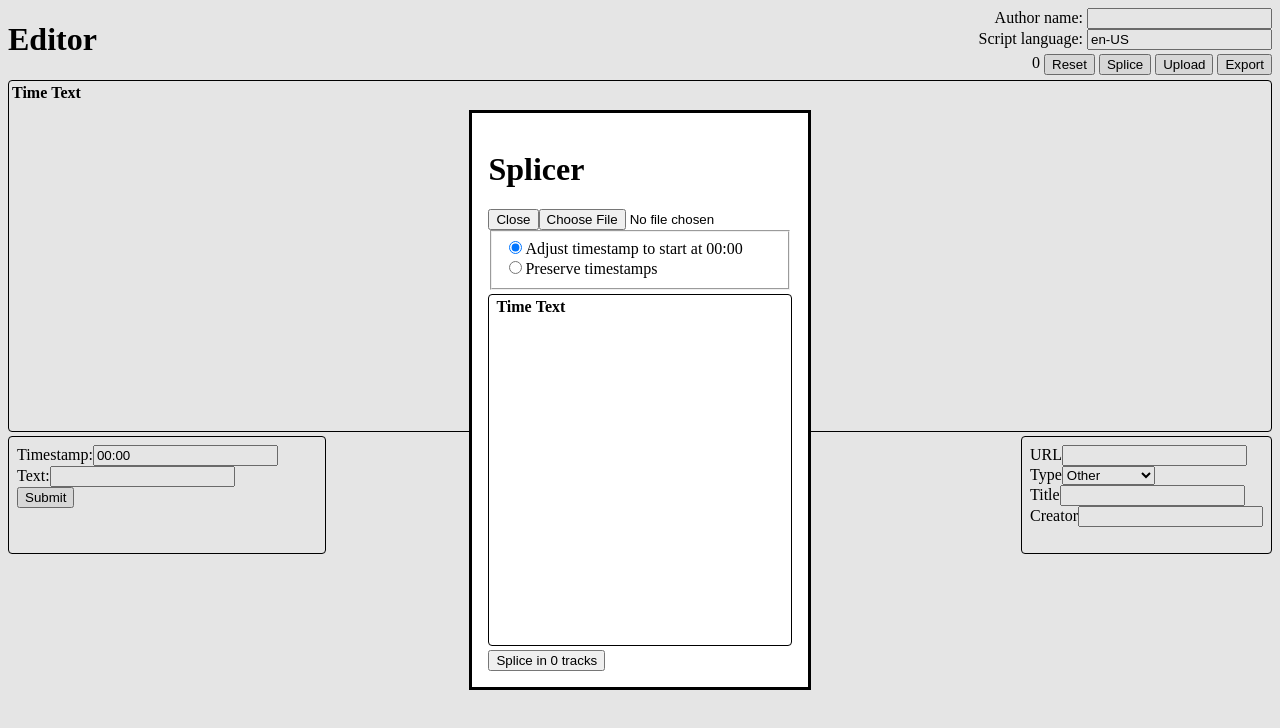
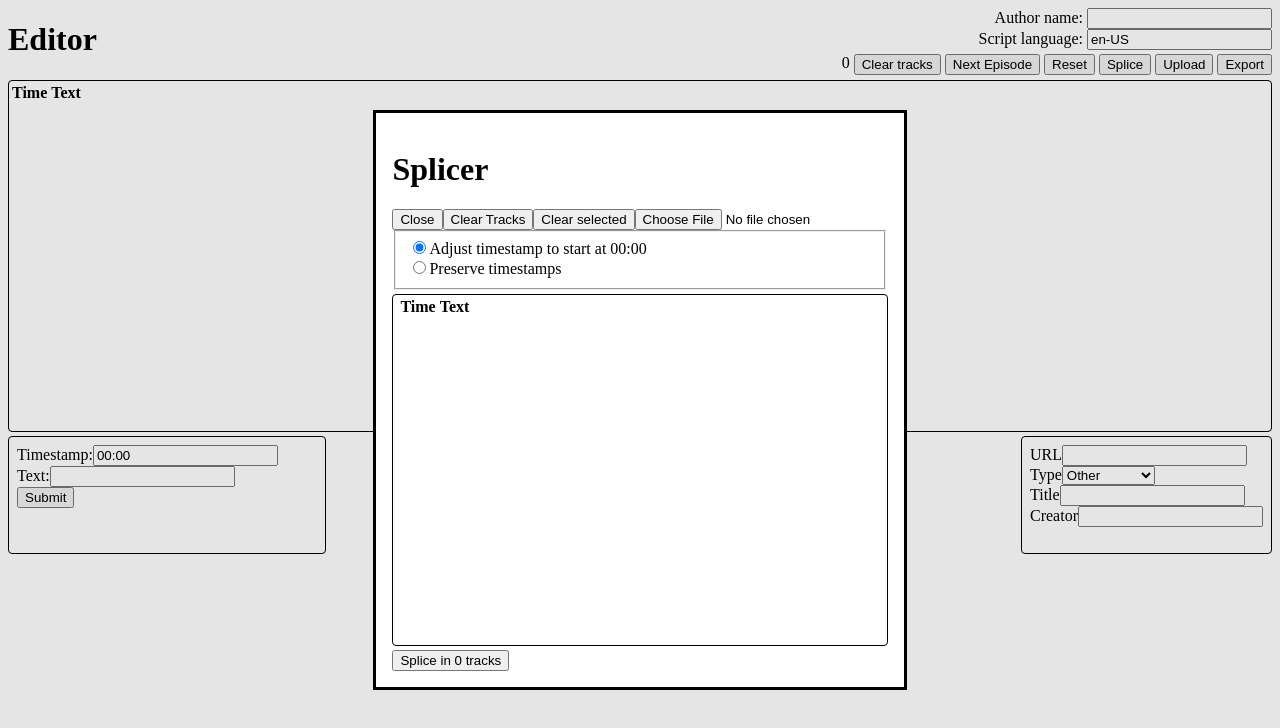
Before and after one commit to julianna-langston/ScreenReaderDescription, a React (Vite) app in the folder editor/: page / in a window 1280 px wide. Both pictures are taken after a click on the button "Splice". Shown: the top 728 px of the page. Built offline with nearby package versions, Linux system fonts and the light colour scheme.

Commit message:
Enhance editor and splicer

```diff
--- a/editor/src/App.tsx
+++ b/editor/src/App.tsx
@@ -221,6 +221,30 @@ function App() {
           }}
         >
           <span>{tracks.length}</span>
+          <button onClick={() => {
+            if(!confirm("Are you sure?")){
+              return;
+            }
+            setTracks([]);
+            localStorage.removeItem("saved-tracks");
+
+          }}>Clear tracks</button>
+          <button onClick={() => {
+            if(!confirm("Are you sure?")){
+              return;
+            }
+            setTracks([]);
+            localStorage.removeItem("saved-tracks");
+            setTrackTimestamp("00:00");
+            setUrl("");
+            localStorage.removeItem("saved-url");
+            setTitle("");
+            localStorage.removeItem("saved-title");
+            setEpisode(episode+1);
+            localStorage.setItem("saved-episode", String(episode+1));
+          }}>
+            Next Episode
+          </button>
           <button
             onClick={() => {
               if (confirm("Are you sure?")) {
@@ -322,6 +346,11 @@ function App() {
               aria-invalid={!trackTimestampValid}
               value={trackTimestamp}
               onChange={(e) => setTrackTimestamp(e.target.value)}
+              onKeyDown={(e) => {
+                if (e.key === "Enter") {
+                  onSubmit();
+                }
+              }}
             />
           </label>
 
--- a/editor/src/Splicer.tsx
+++ b/editor/src/Splicer.tsx
@@ -1,6 +1,20 @@
 import { useEffect, useRef, useState } from "react";
 import { convertTimestampToNumber, displayTimestamp } from "./utils";
 import { ScriptInfo } from "./types";
+
+const getAnscestorOfType = (elem: Node | null, type: string): Node | null => {
+  if(elem === null){
+    return null;
+  }
+  if(elem.nodeName === type){
+    return elem;
+  }
+  return getAnscestorOfType(elem.parentElement, type);
+}
+
+function array_unique<T>(arr: T[]){
+  return [...new Set(arr)];
+}
 
 interface ScriptTrack {
   timestamp: number;
@@ -20,7 +34,7 @@ const Splicer = ({ open, closed, tracksCallback, timestamp }: SplicerProps) => {
 
   useEffect(() => {
     if(open){
-        dialogRef.current?.showModal();
+      dialogRef.current?.showModal();
     }
   }, [open])
 
@@ -32,6 +46,15 @@ const Splicer = ({ open, closed, tracksCallback, timestamp }: SplicerProps) => {
         dialogRef.current?.close();
         closed();
       }}>Close</button>
+
+      <button onClick={() => {
+        setTracks([]);
+        setSelected([]);
+      }}>Clear Tracks</button>
+
+      <button onClick={() => {
+        setSelected([]);
+      }}>Clear selected</button>
 
       <input
         type="file"
@@ -72,7 +95,29 @@ const Splicer = ({ open, closed, tracksCallback, timestamp }: SplicerProps) => {
       </fieldset>
 
       <div className="track-display">
-        <table>
+        <table onMouseUp={() => {
+          const selection = document.getSelection();
+          if(selection?.type !== "Range"){
+            return;
+          }
+          const startIndex = Number(getAnscestorOfType(selection.anchorNode, "TR")?.getAttribute("data-index"));
+          const endIndex = Number(getAnscestorOfType(selection.focusNode, "TR")?.getAttribute("data-index"));
+
+          if(isNaN(startIndex) || isNaN(endIndex)){
+            return;
+          }
+
+          const arr = [];
+          const rangeLength = Math.abs(endIndex - startIndex);
+          const direction = (endIndex - startIndex) < 0 ? -1 : 1;
+          let cursor = startIndex;
+          while(arr.length <= rangeLength){
+            arr.push(cursor);
+            cursor += direction;
+          }
+
+          setSelected(array_unique(selected.concat(arr)));
+        }}>
           <thead>
             <tr>
               <th scope="col" aria-label="Should Splice?"></th>
@@ -82,7 +127,7 @@ const Splicer = ({ open, closed, tracksCallback, timestamp }: SplicerProps) => {
           </thead>
           <tbody>
             {tracks.map(({ timestamp, text }, index) => (
-              <tr key={index}>
+              <tr key={index} data-index={index}>
                 <td>
                   <input type="checkbox" checked={selected.includes(index)} onChange={() => {
                     if(selected.includes(index)){
```
